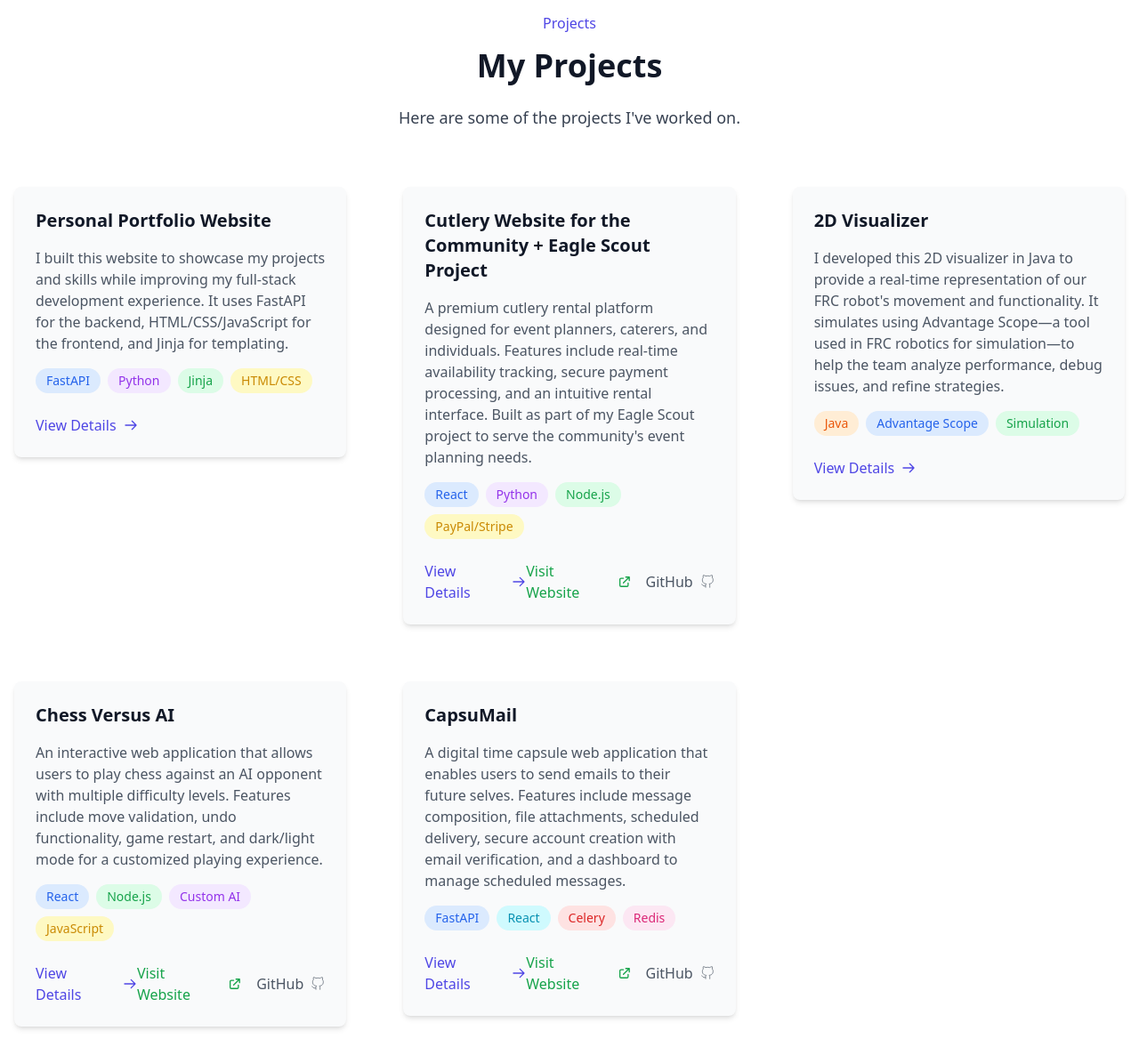
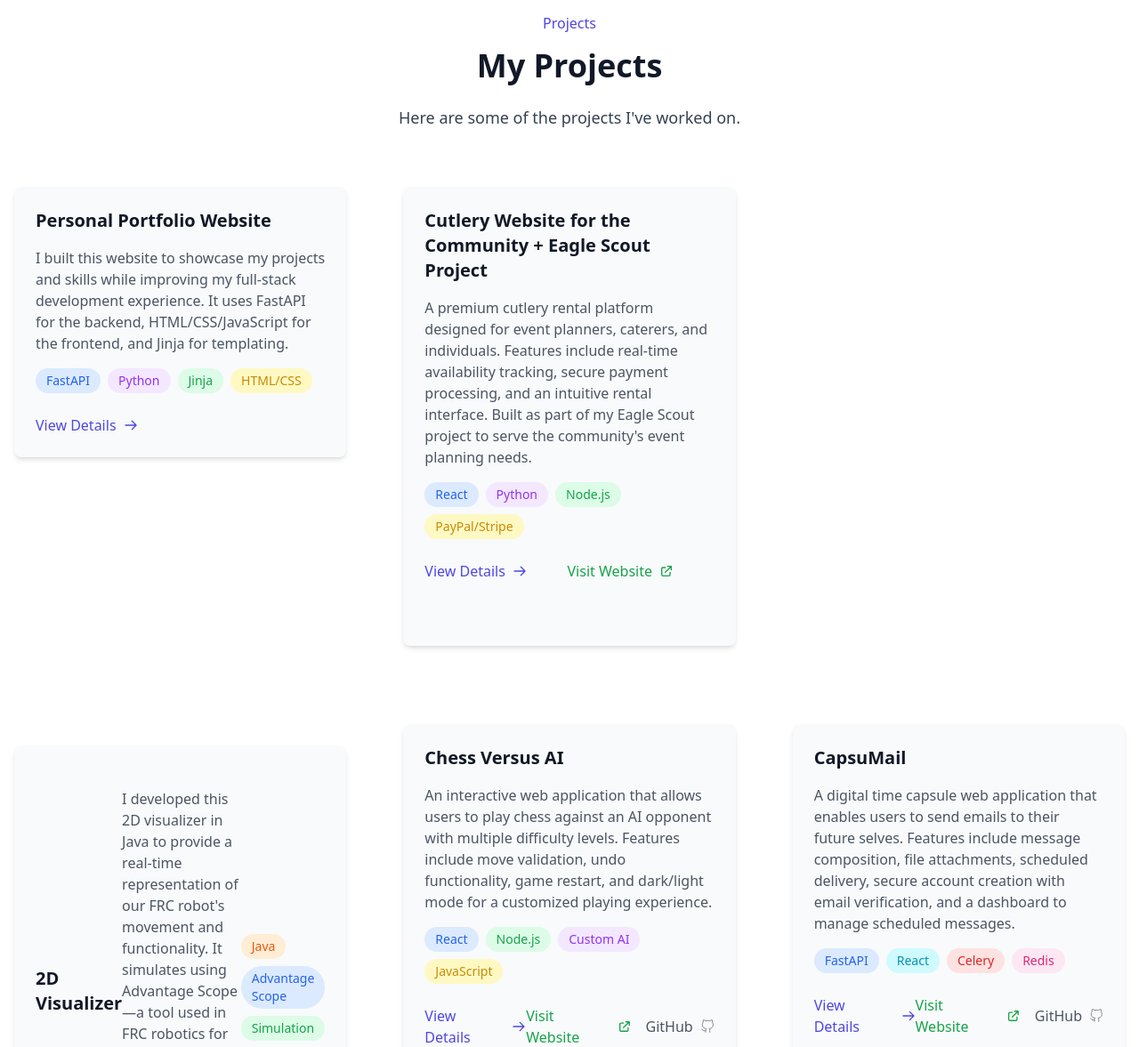
Before and after one commit to AdityaT248/pers-web, a FastAPI app: page / in a window 1280 px wide. Shown: the part 5323-6500 px from the top of the page at 89% size. Run offline with FastAPI, Linux system fonts and the light colour scheme; some libraries are stand-ins or nearby versions.

Commit message:
remove github

```diff
--- a/templates/partials/projects-section.html
+++ b/templates/partials/projects-section.html
@@ -62,13 +62,7 @@
                                     <svg class="w-4 h-4 ml-2 transform group-hover:translate-x-1 transition-transform duration-300" fill="none" stroke="currentColor" viewBox="0 0 24 24">
                                         <path stroke-linecap="round" stroke-linejoin="round" stroke-width="2" d="M10 6H6a2 2 0 00-2 2v10a2 2 0 002 2h10a2 2 0 002-2v-4M14 4h6m0 0v6m0-6L10 14"></path>
                                     </svg>
-                                </a>
-                                <a href="https://github.com/AdityaT248/EagleScoutWebsite" target="_blank" class="inline-flex items-center text-gray-600 dark:text-gray-400 hover:text-gray-700 dark:hover:text-gray-300 font-medium group-hover:underline transition-all duration-300">
-                                    <span>GitHub</span>
-                                    <svg class="w-4 h-4 ml-2 transform group-hover:translate-x-1 transition-transform duration-300" fill="none" stroke="currentColor" viewBox="0 0 24 24">
-                                        <path d="M9 19c-5 1.5-5-2.5-7-3m14 6v-3.87a3.37 3.37 0 0 0-.94-2.61c3.14-.35 6.44-1.54 6.44-7A5.44 5.44 0 0 0 20 4.77 5.07 5.07 0 0 0 19.91 1S18.73.65 16 2.48a13.38 13.38 0 0 0-7 0C6.27.65 5.09 1 5.09 1A5.07 5.07 0 0 0 5 4.77a5.44 5.44 0 0 0-1.5 3.78c0 5.42 3.3 6.61 6.44 7A3.37 3.37 0 0 0 9 18.13V22"></path>
-                                    </svg>
-                                </a>
+
                             </div>
                         </div>
                     </div>
@@ -153,11 +147,11 @@
                         </div>
                         <div class="flex justify-between items-center">
                             <a href="#" class="inline-flex items-center text-primary-600 dark:text-primary-400 hover:text-primary-700 dark:hover:text-primary-300 font-medium group-hover:underline transition-all duration-300">
-                                <span>View Details</span>
+                            <span>View Details</span>
                                 <svg class="w-4 h-4 ml-2 transform group-hover:translate-x-1 transition-transform duration-300" fill="none" stroke="currentColor" viewBox="0 0 24 24">
-                                    <path stroke-linecap="round" stroke-linejoin="round" stroke-width="2" d="M14 5l7 7m0 0l-7 7m7-7H3"></path>
-                                </svg>
-                            </a>
+                                <path stroke-linecap="round" stroke-linejoin="round" stroke-width="2" d="M14 5l7 7m0 0l-7 7m7-7H3"></path>
+                            </svg>
+                        </a>
                             <div class="flex space-x-4">
                                 <a href="https://capsumail.onrender.com" target="_blank" class="inline-flex items-center text-green-600 dark:text-green-400 hover:text-green-700 dark:hover:text-green-300 font-medium group-hover:underline transition-all duration-300">
                                     <span>Visit Website</span>
```
